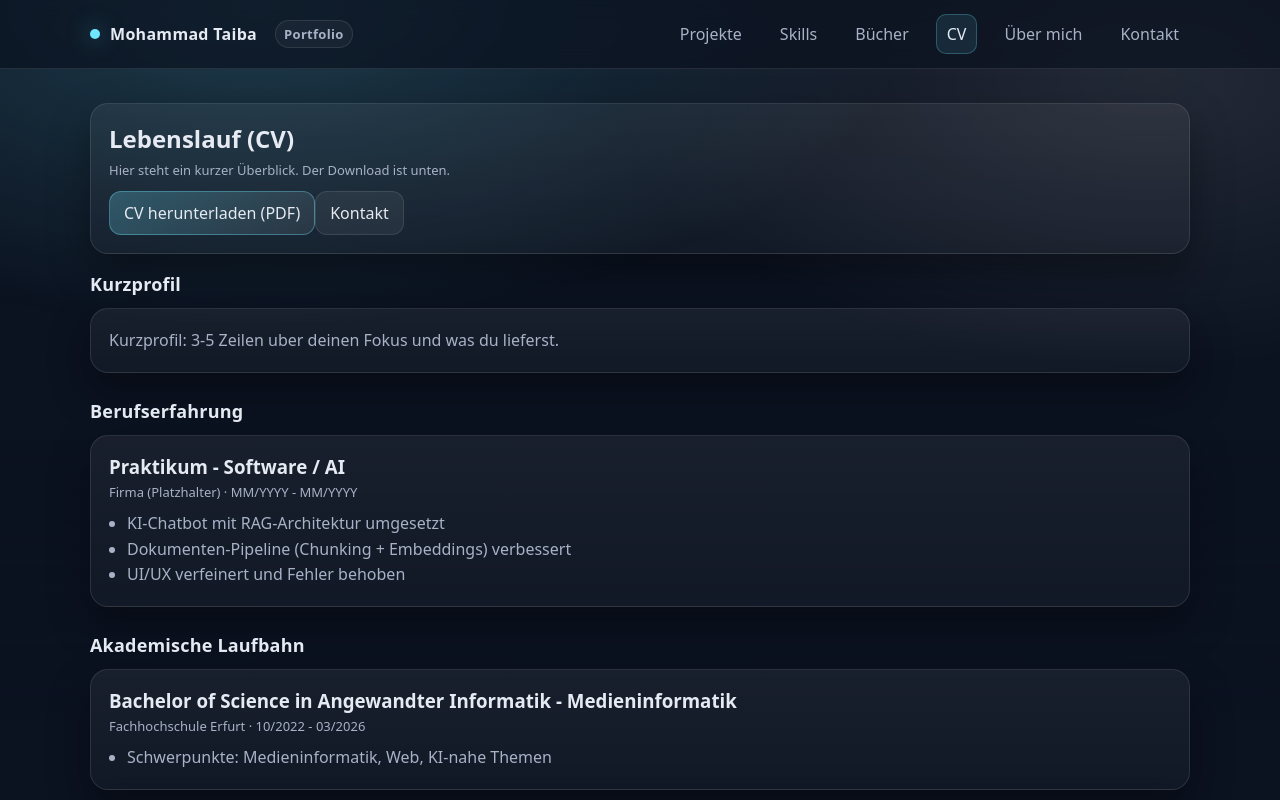
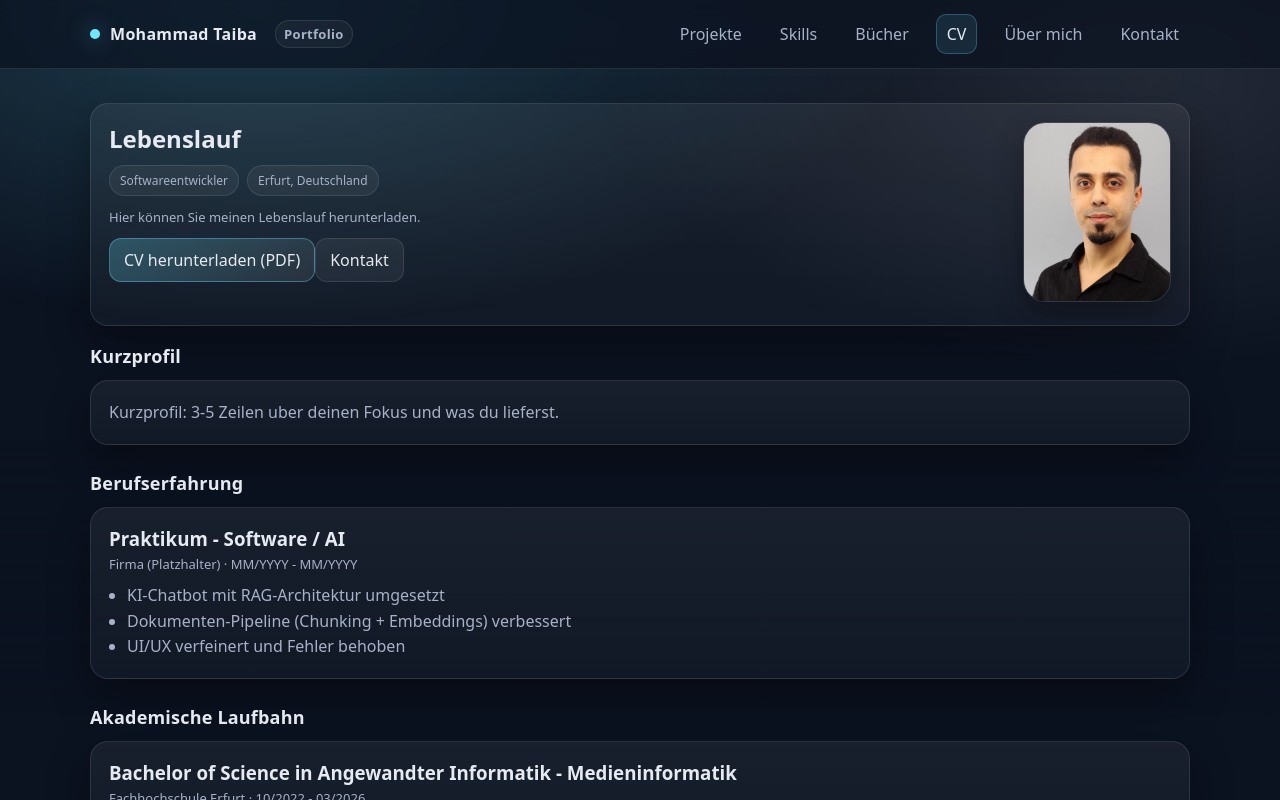
Before and after one commit to mohammadtaiba/portfolio, an Angular app: page /cv in a window 1280 px wide. Shown: the top 800 px of the page. Built offline with nearby package versions, Linux system fonts and the light colour scheme.

Commit message:
major update 4

```diff
--- a/src/app/data/portfolio-data.ts
+++ b/src/app/data/portfolio-data.ts
@@ -22,8 +22,9 @@ export type SkillGroup = {
 export const PROFILE = {
     name: 'Mohammad Taiba',
     role: 'Junior Full-Stack Developer',
-    location: '📍 Erfurt, DE',
+    location: 'Erfurt, Deutschland',
     email: 'mohammadtaiba55@gmail.com',
+    photoUrl: 'assets/profile.jpg',
     shortPitch:
         'Ich entwickle skalierbare Web- und Desktop-Anwendungen und integriere RAG-Chatbots in produktive Workflows – mit Fokus auf sauberer Architektur, Performance und Wartbarkeit.',
     links: {
--- a/src/app/pages/books/books.page.html
+++ b/src/app/pages/books/books.page.html
@@ -1,7 +1,7 @@
 <div class="page">
   <div class="card card-pad">
     <h1 style="margin:0 0 6px; font-size:24px;">Bücher</h1>
-    <p class="small" style="margin:0;">Lesen ist Denken mit fremden Gehirn.</p>
+    <p class="small" style="margin:0;">„Lesen ist Denken mit fremden Gehirn.“</p>
   </div>
 
   <app-section title="Reading & Learnings Highlights">
--- a/src/app/pages/cv/cv.page.css
+++ b/src/app/pages/cv/cv.page.css
@@ -19,3 +19,59 @@ hr.sep{ border: none; border-top: 1px solid var(--border); margin: 14px 0; }
   background: rgba(255,255,255,.04);
   color: var(--text);
 }
+
+.hero-grid{
+    display: grid;
+    grid-template-columns: 1fr auto; /* links Text, rechts Foto */
+    gap: 25px;
+    align-items: start;
+}
+
+.hero-copy{
+    min-width: 0; /* wichtig, damit Text sauber umbrechen kann */
+}
+
+.hero-media{
+    justify-self: end; /* ganz rechts */
+    align-self: start; /* oben an Text ausrichten */
+}
+
+.avatar{
+    width: 128px;
+    aspect-ratio: 4 / 5;     /* statt fester Höhe */
+    height: 160px;
+
+    border-radius: 18px;
+    object-fit: cover;
+    object-position: 50% 30%; /* leicht nach oben, aber nicht zu stark */
+    border: 1px solid var(--border);
+    box-shadow: 0 12px 28px rgba(0,0,0,.35);
+}
+
+
+/* Desktop */
+@media (min-width: 900px){
+    .avatar{
+        width: 148px;
+        height: 180px;
+        border-radius: 22px;
+    }
+    .hero-media{
+        align-self: center;
+        margin-left: 40px;
+    }
+}
+
+/* Mobile */
+@media (max-width: 820px){
+    .hero-grid{
+        grid-template-columns: 1fr;
+    }
+
+    .hero-media{
+        order: 1;
+        justify-self: stretch;     /* volle Breite */
+        display: flex;             /* zentrieren */
+        justify-content: center;
+    }
+}
--- a/src/app/pages/cv/cv.page.html
+++ b/src/app/pages/cv/cv.page.html
@@ -1,13 +1,32 @@
 <div class="page">
-  <div class="card card-pad">
-    <h1 style="margin:0 0 6px; font-size:24px;">Lebenslauf (CV)</h1>
-    <p class="small" style="margin:0;">Hier steht ein kurzer Überblick. Der Download ist unten.</p>
+    <div class="card card-pad">
+        <div class="hero-grid">
+            <!-- LINKS: Text -->
+            <div class="hero-copy">
+                <h1 style="margin:0 0 6px; font-size:24px;">Lebenslauf</h1>
 
-    <div class="actions" style="margin-top: 12px;">
-      <a class="btn primary" [href]="cvUrl" download>CV herunterladen (PDF)</a>
-      <a class="btn" routerLink="/contact">Kontakt</a>
+                <div class="kpis" style="margin-top: 10px;">
+                    <span class="pill">{{ "Softwareentwickler" }}</span>
+                    <span class="pill">{{ profile.location }}</span>
+
+                </div>
+
+                <p class="small" style="margin:12px 0 0;">
+                    Hier können Sie meinen Lebenslauf herunterladen.
+                </p>
+
+                <div class="actions" style="margin-top: 12px;">
+                    <a class="btn primary" [href]="cvUrl" download>CV herunterladen (PDF)</a>
+                    <a class="btn" routerLink="/contact">Kontakt</a>
+                </div>
+            </div>
+
+            <!-- RECHTS: Foto (wie auf Home) -->
+            <div class="hero-media">
+                <img class="avatar" [src]="profile.photoUrl" alt="Portrait von {{ profile.name }}" />
+            </div>
+        </div>
     </div>
-  </div>
 
   <app-section title="Kurzprofil">
     <div class="card card-pad">
--- a/src/app/pages/cv/cv.page.ts
+++ b/src/app/pages/cv/cv.page.ts
@@ -2,10 +2,11 @@ import { Component } from '@angular/core';
 import { CommonModule } from '@angular/common';
 import { SectionComponent } from '../../shared/section.component';
 import { CV, PROFILE } from '../../data/portfolio-data';
+import {RouterLink} from "@angular/router";
 
 @Component({
   standalone: true,
-  imports: [CommonModule, SectionComponent],
+    imports: [CommonModule, SectionComponent, RouterLink],
   templateUrl: './cv.page.html',
   styleUrl: './cv.page.css',
 })
--- a/src/app/pages/home/home.page.css
+++ b/src/app/pages/home/home.page.css
@@ -19,3 +19,58 @@ hr.sep{ border: none; border-top: 1px solid var(--border); margin: 14px 0; }
   background: rgba(255,255,255,.04);
   color: var(--text);
 }
+.hero-grid{
+    display: grid;
+    grid-template-columns: 1fr auto; /* links Text, rechts Foto */
+    gap: 25px;
+    align-items: start;
+}
+
+.hero-copy{
+    min-width: 0; /* wichtig, damit Text sauber umbrechen kann */
+}
+
+.hero-media{
+    justify-self: end; /* ganz rechts */
+    align-self: start; /* oben an Text ausrichten */
+}
+
+.avatar{
+    width: 128px;
+    aspect-ratio: 4 / 5;     /* statt fester Höhe */
+    height: 160px;
+
+    border-radius: 18px;
+    object-fit: cover;
+    object-position: 50% 30%; /* leicht nach oben, aber nicht zu stark */
+    border: 1px solid var(--border);
+    box-shadow: 0 12px 28px rgba(0,0,0,.35);
+}
+
+
+/* Desktop */
+@media (min-width: 900px){
+    .avatar{
+        width: 148px;
+        height: 180px;
+        border-radius: 22px;
+    }
+    .hero-media{
+        align-self: center;
+        margin-left: 40px;
+    }
+}
+
+/* Mobile */
+@media (max-width: 820px){
+    .hero-grid{
+        grid-template-columns: 1fr;
+    }
+
+    .hero-media{
+        order: 1;
+        justify-self: stretch;     /* volle Breite */
+        display: flex;             /* zentrieren */
+        justify-content: center;
+    }
+}
--- a/src/app/pages/home/home.page.html
+++ b/src/app/pages/home/home.page.html
@@ -1,5 +1,8 @@
 <div class="page">
     <div class="hero card card-pad">
+        <div class="hero-grid">
+            <!-- LINKS: Text -->
+            <div class="hero-copy">
                 <div class="pill">Verfügbar für IT-Stellen in der Softwareentwicklung</div>
                 <h1>{{ profile.role }}</h1>
                 <p>{{ profile.shortPitch }}</p>
@@ -15,6 +18,14 @@
                 </div>
             </div>
 
+            <!-- RECHTS: Foto -->
+            <div class="hero-media">
+                <img class="avatar" [src]="profile.photoUrl" alt="Portrait von {{ profile.name }}" />
+            </div>
+        </div>
+    </div>
+
+    <!-- Rest bleibt gleich -->
     <app-section title="Wertbeitrag" subtitle="Was ich liefere und mit welchen Technologien">
         <div class="grid cols-3">
             <div class="card card-pad item" *ngFor="let f of profile.focus">
--- a/src/app/pages/skills/skills.page.html
+++ b/src/app/pages/skills/skills.page.html
@@ -1,7 +1,7 @@
 <div class="page">
   <div class="card card-pad">
     <h1 style="margin:0 0 6px; font-size:24px;">Skills</h1>
-    <p class="small" style="margin:0;">Erfolg besteht darin, dass man genau die Fähigkeiten hat, die im Moment gefragt sind.</p>
+    <p class="small" style="margin:0;">„Erfolg besteht darin, dass man genau die Fähigkeiten hat, die im Moment gefragt sind.“</p>
   </div>
 
   <app-section title="Skill-Übersicht" subtitle="">
```
Also changed, not shown: src/assets/profile.jpg (added). Lines whose indentation alone changed are shown as unchanged.
